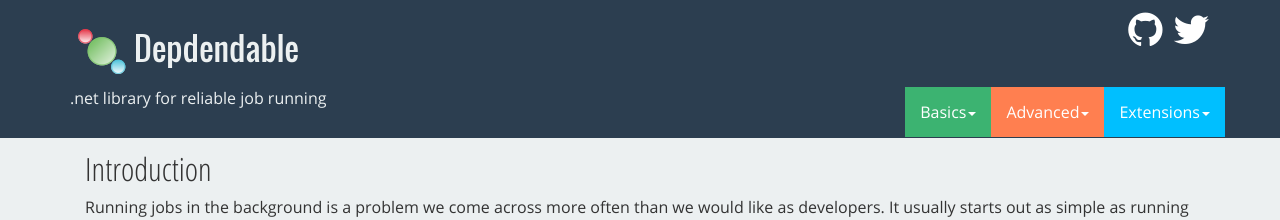
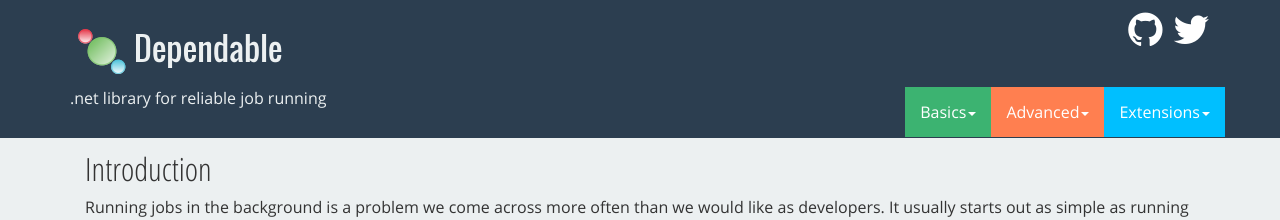
Before and after one commit to GeeksDiary/Molecules, a Jekyll site: the page built from index.html, in a window 1280 px wide. Shown: the top 220 px of the page. Built offline with Jekyll 4.4.1, drawn with Linux system fonts in a browser that asks for light colours; Markdown is read by kramdown in place of the engine named in the settings; comment, search, counter and statistics services are not loaded.

Commit message:
Fixed typo on banner.

```diff
--- a/_layouts/default.html
+++ b/_layouts/default.html
@@ -30,7 +30,7 @@
         <div class="container">
             <div class="navbar-header">
                 <h1>
-                    <img src="assets/images/Dependable.64.png">Depdendable</h1>
+                    <img src="assets/images/Dependable.64.png">Dependable</h1>
 
             </div>
             <div class="navbar-collapse collapse">
```
